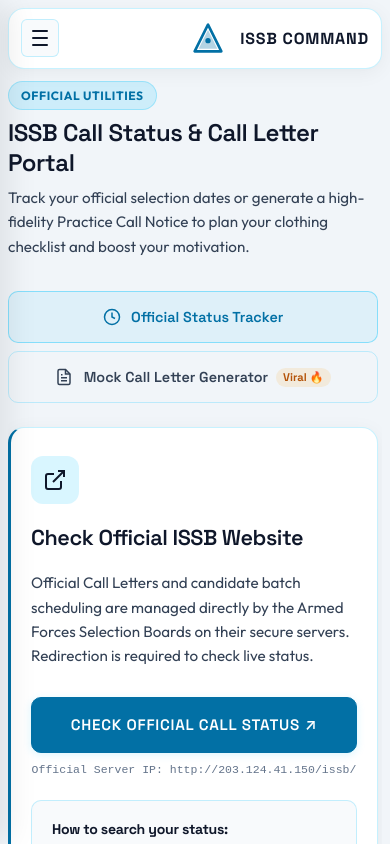
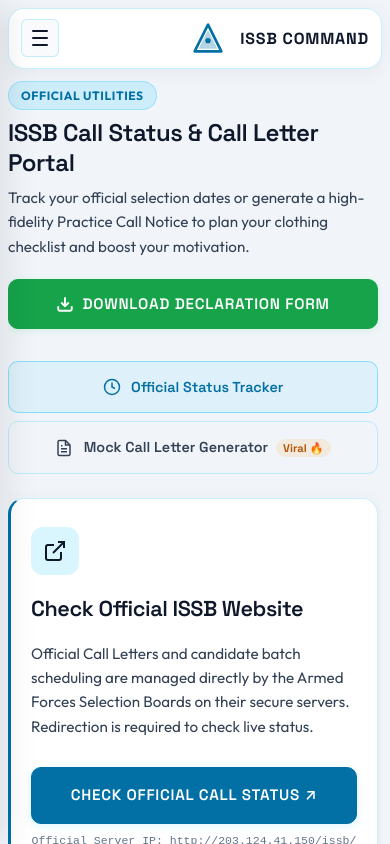
Before and after one commit to MuhammadDevPk/Issb-preparation, a Vue app: page /call-letter in a window 390 px wide. Shown: the top 844 px of the page. Built offline with nearby package versions, Linux system fonts and the light colour scheme; no server answers.

Commit message:
added btn to download declaration form

```diff
--- a/src/views/CallLetterView.vue
+++ b/src/views/CallLetterView.vue
@@ -147,11 +147,29 @@ const activeCenterInfo = computed(() => {
   <div class="call-letter-page">
     <!-- Screen Header (Hidden during printing) -->
     <header class="page-title-section no-print">
-      <span class="badge badge-cyan">Official Utilities</span>
-      <h2>ISSB Call Status & Call Letter Portal</h2>
-      <p class="description">
-        Track your official selection dates or generate a high-fidelity Practice Call Notice to plan your clothing checklist and boost your motivation.
-      </p>
+      <div class="header-content-wrapper">
+        <div class="header-text-block">
+          <span class="badge badge-cyan">Official Utilities</span>
+          <h2>ISSB Call Status & Call Letter Portal</h2>
+          <p class="description">
+            Track your official selection dates or generate a high-fidelity Practice Call Notice to plan your clothing checklist and boost your motivation.
+          </p>
+        </div>
+        <div class="header-action-block">
+          <a
+            href="/media/documents/Declaration%20Form.docx"
+            download="Declaration Form.docx"
+            class="btn btn-success btn-download-top"
+          >
+            <svg viewBox="0 0 24 24" fill="none" stroke="currentColor" stroke-width="2.5" class="btn-icon-svg">
+              <path d="M21 15v4a2 2 0 0 1-2 2H5a2 2 0 0 1-2-2v-4"></path>
+              <polyline points="7 10 12 15 17 10"></polyline>
+              <line x1="12" y1="15" x2="12" y2="3"></line>
+            </svg>
+            <span>Download Declaration Form</span>
+          </a>
+        </div>
+      </div>
     </header>
 
     <!-- Tab Switcher (Hidden during printing) -->
@@ -554,6 +572,30 @@ const activeCenterInfo = computed(() => {
 
 .page-title-section {
   margin-bottom: 2rem;
+}
+
+.header-content-wrapper {
+  display: flex;
+  justify-content: space-between;
+  align-items: flex-end;
+  gap: 2rem;
+}
+
+.header-text-block {
+  flex: 1;
+}
+
+.header-action-block {
+  display: flex;
+  align-items: center;
+  gap: 1rem;
+}
+
+.btn-download-top {
+  display: inline-flex;
+  align-items: center;
+  gap: 0.5rem;
+  white-space: nowrap;
 }
 
 .page-title-section h2 {
@@ -1073,6 +1115,21 @@ const activeCenterInfo = computed(() => {
 }
 
 @media (max-width: 768px) {
+  .header-content-wrapper {
+    flex-direction: column;
+    align-items: stretch;
+    gap: 1.25rem;
+  }
+
+  .header-action-block {
+    width: 100%;
+  }
+
+  .btn-download-top {
+    width: 100%;
+    justify-content: center;
+  }
+
   .call-letter-page {
     padding: 0.25rem 0;
   }
```
